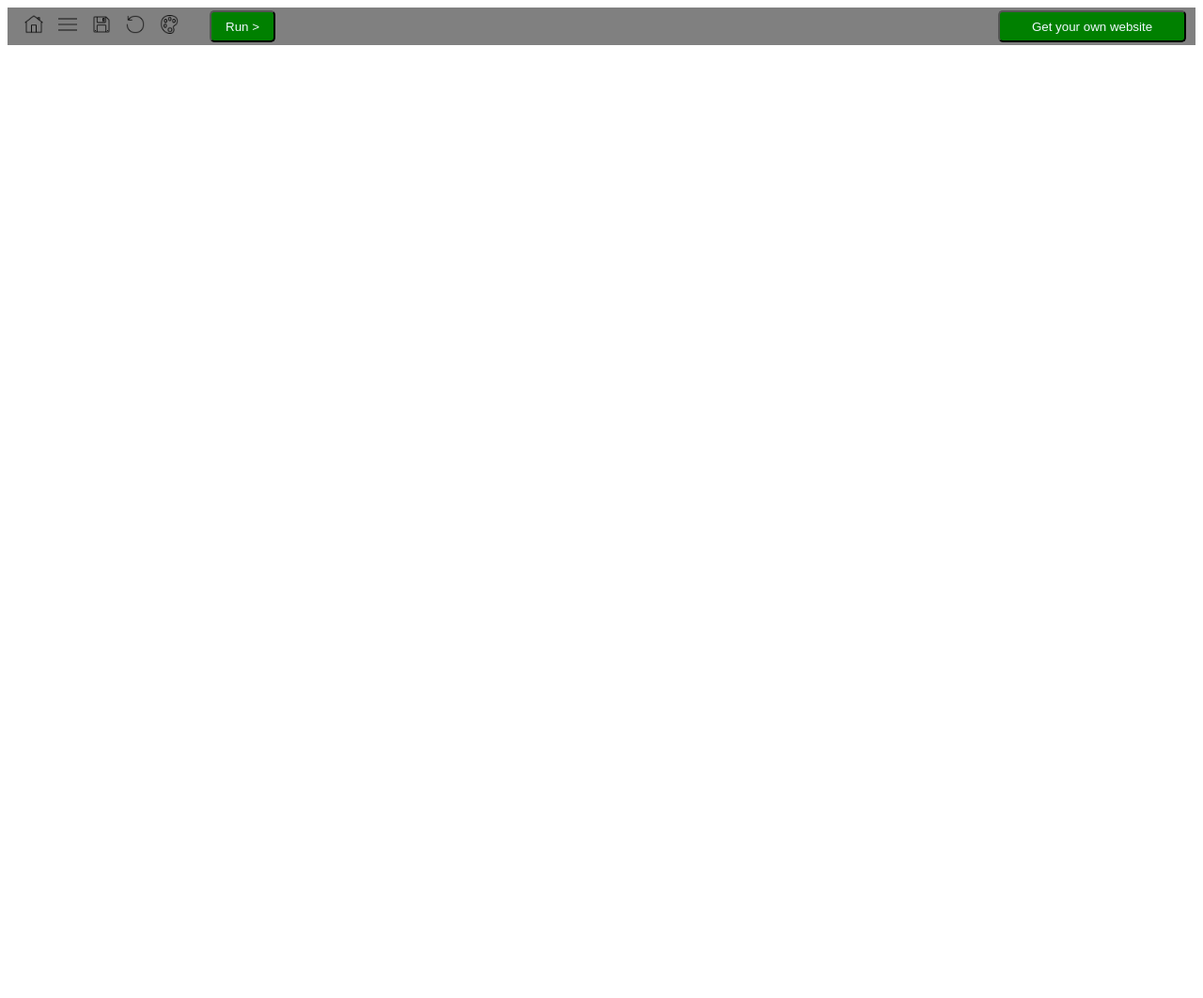
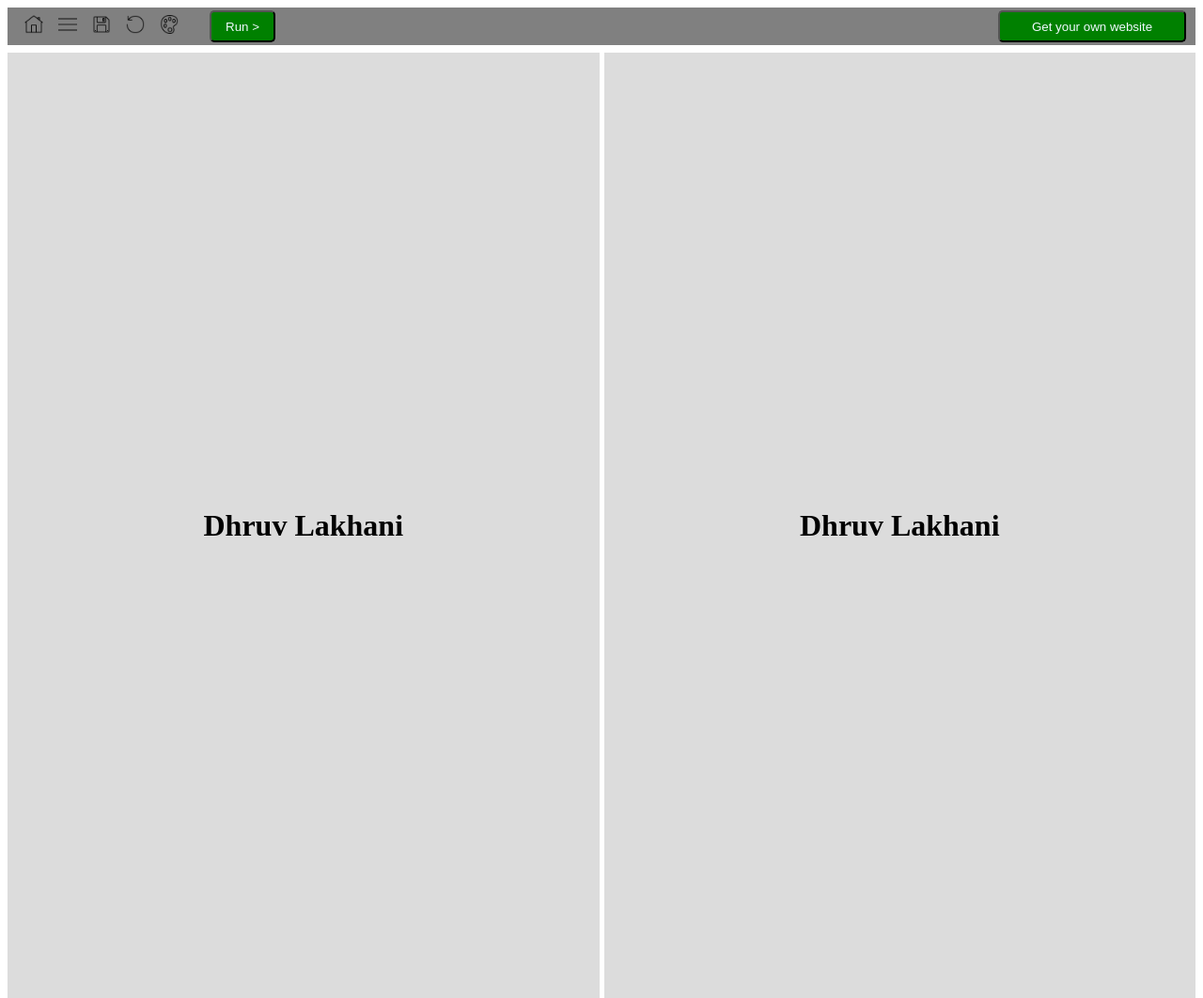
Before and after one commit to Lakhani020/Task4, a plain HTML site: page index.html in a window 1280 px wide. Shown: the whole page at 94% size. Before the commit the page ends 800 px from the top, so only its background shows below. Drawn offline with Linux system fonts and the light colour scheme.

Commit message:
Inital Commit

```diff
--- a/index.html
+++ b/index.html
@@ -14,6 +14,7 @@
        nav{
 
              display: flex;
+
        }
         button{
             height: 30px;
@@ -25,7 +26,7 @@
             background-color: gray;
         }
         header nav div:hover{
-            background-color: red;
+            background-color: darkgray;
         }
         div{
             height: 33px;
@@ -68,6 +69,35 @@
             margin-left: 10px;
         }
 
+      .d1{
+        display: flex;
+       margin-top: 8px;
+            width: 50%;
+            height: 1000px;
+            background-color: gainsboro;
+            justify-content: center;
+           align-items: center;
+
+
+        }
+        .d2{
+            display: flex;
+            margin-top: 8px;
+            margin-left: 5px;
+            width: 50%;
+            height: 1000px;
+            background-color: gainsboro;
+            justify-content: center;
+            align-items: center;
+        }
+        h1{
+            color:black;
+            font-size:xx-large;
+        }
+
+
+
+
     </style>
 </head>
 <body>
@@ -100,4 +130,13 @@
         </section>
     </Header>
 
+    <section>
+        <div class="d1">
+            <h1>Dhruv Lakhani</h1>
+        </div>
+        <div class="d2">
+            <h1>Dhruv Lakhani</h1>
+        </div>
+    </section>
+
 </html>
```
